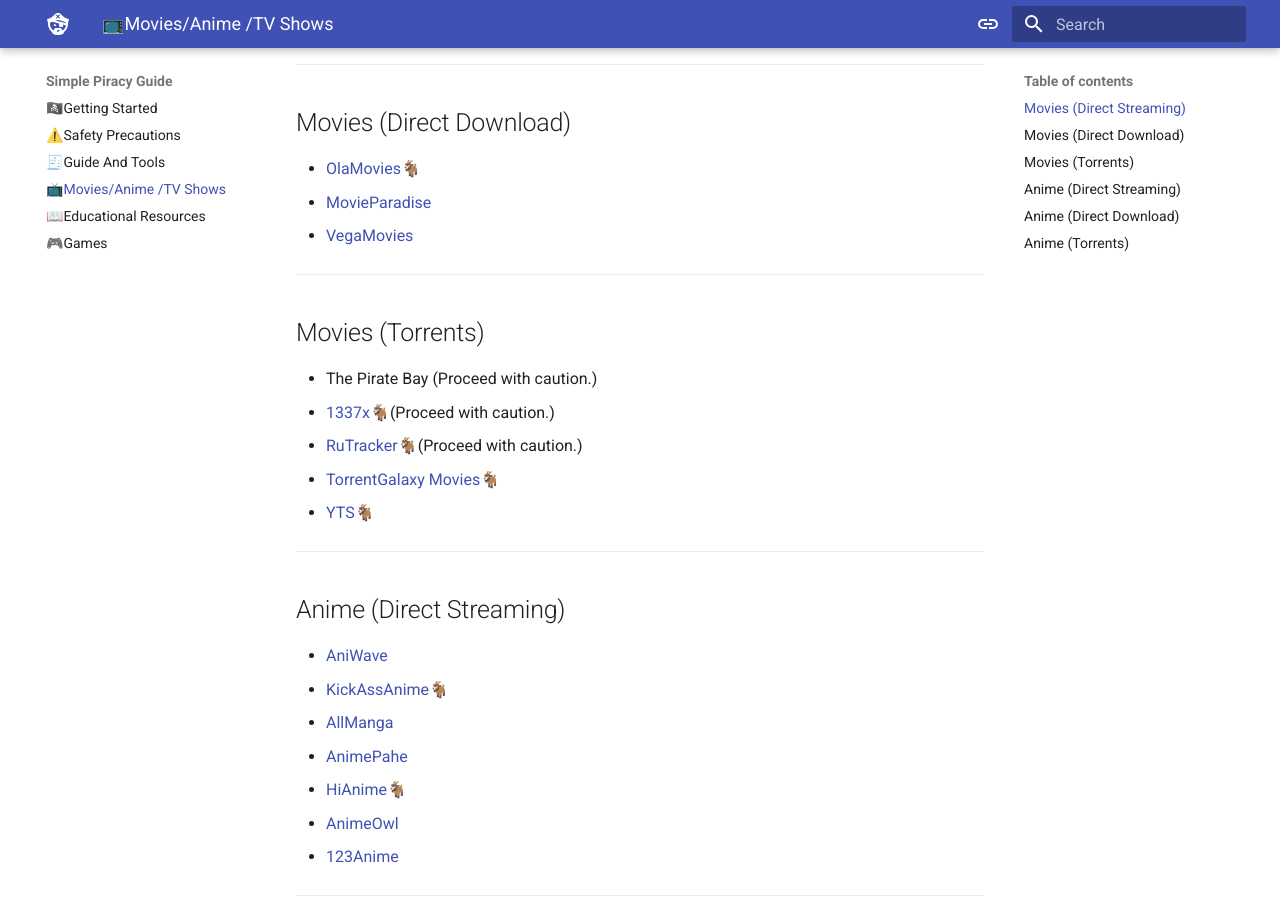
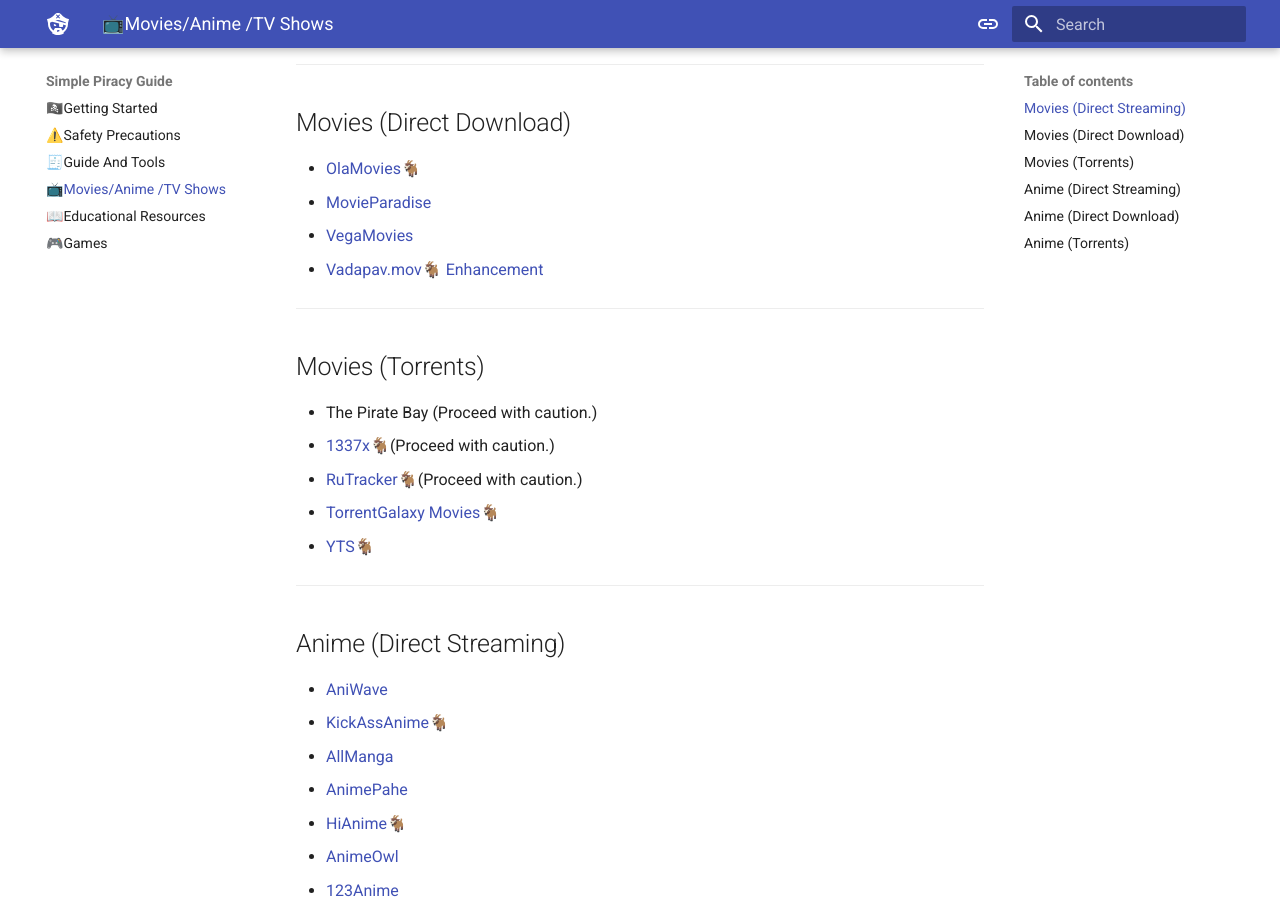
Before and after one commit to eli32-vlc/simple-piracy-guide, an MkDocs documentation site: the page built from docs/movies-anime-tv.md, in a window 1280 px wide and 900 px high, scrolled down 443 px. Built offline with MkDocs 1.6.1 and Material for MkDocs 9.7.7, drawn with Linux system fonts in a browser that asks for light colours.

Commit message:
Update movies-anime-tv.md

```diff
--- a/docs/movies-anime-tv.md
+++ b/docs/movies-anime-tv.md
@@ -15,6 +15,7 @@
 - [OlaMovies🐐](https://olamovies.life/)
 - [MovieParadise](https://movieparadise.org/)
 - [VegaMovies](https://vegamovies.earth/)
+- [Vadapav.mov🐐](https://vadapav.mov/) [Enhancement](https://greasyfork.org/en/scripts/496099)
 
 ---
 ## Movies (Torrents)
```
